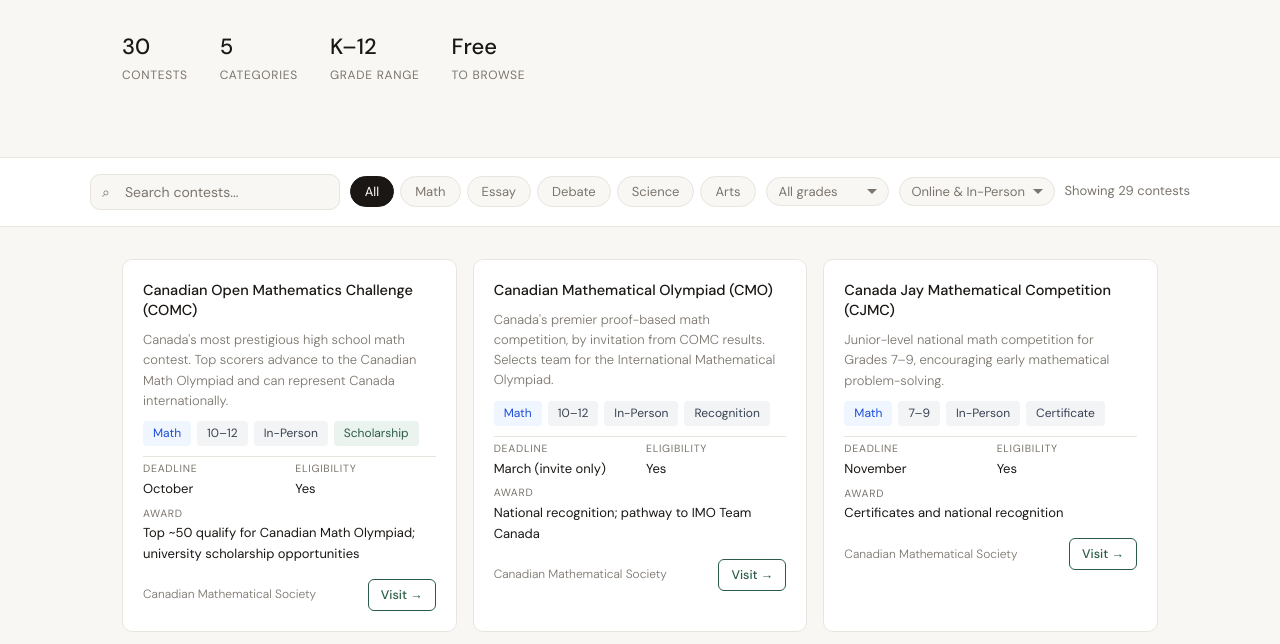
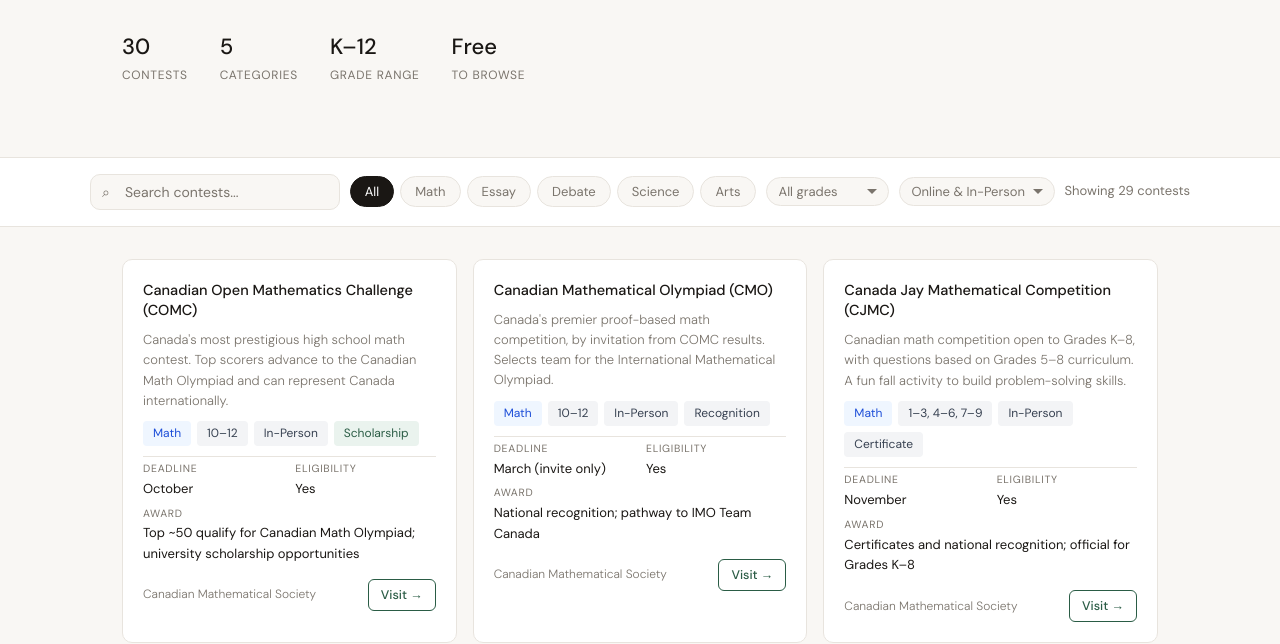
Before and after one commit to soumyasingh05/student-contest-finder, a plain HTML site: page index.html in a window 1280 px wide. Shown: the part 314-958 px from the top of the page. Drawn offline with Linux system fonts and the light colour scheme.

Commit message:
Update math competition entries in index.html

```diff
--- a/index.html
+++ b/index.html
@@ -413,8 +413,8 @@
 const contests = [
   {name:"Canadian Open Mathematics Challenge (COMC)",cat:"Math",grades:["10–12"],eli:"Yes",deadline:"October",reward:"Scholarship",rewardD:"Top ~50 qualify for Canadian Math Olympiad; university scholarship opportunities",mode:"In-Person",org:"Canadian Mathematical Society",url:"https://cms.math.ca/competitions/",desc:"Canada's most prestigious high school math contest. Top scorers advance to the Canadian Math Olympiad and can represent Canada internationally.",featured:false},
   {name:"Canadian Mathematical Olympiad (CMO)",cat:"Math",grades:["10–12"],eli:"Yes",deadline:"March (invite only)",reward:"Recognition",rewardD:"National recognition; pathway to IMO Team Canada",mode:"In-Person",org:"Canadian Mathematical Society",url:"https://cms.math.ca/competitions/",desc:"Canada's premier proof-based math competition, by invitation from COMC results. Selects team for the International Mathematical Olympiad.",featured:false},
-  {name:"Canada Jay Mathematical Competition (CJMC)",cat:"Math",grades:["7–9"],eli:"Yes",deadline:"November",reward:"Certificate",rewardD:"Certificates and national recognition",mode:"In-Person",org:"Canadian Mathematical Society",url:"https://cms.math.ca/competitions/",desc:"Junior-level national math competition for Grades 7–9, encouraging early mathematical problem-solving.",featured:false},
-  {name:"Canada Lynx Mathematical Competition (CLMC)",cat:"Math",grades:["4–6"],eli:"Yes",deadline:"October",reward:"Certificate",rewardD:"Certificates and recognition for top performers",mode:"In-Person",org:"Canadian Mathematical Society",url:"https://cms.math.ca/competitions/",desc:"Elementary-level national math competition designed for Grades 4–6 students.",featured:false},
+  {name:"Canada Jay Mathematical Competition (CJMC)",cat:"Math",grades:["1–3","4–6","7–9"],eli:"Yes",deadline:"November",reward:"Certificate",rewardD:"Certificates and national recognition; official for Grades K–8",mode:"In-Person",org:"Canadian Mathematical Society",url:"https://cms.math.ca/competitions/cjmc/",desc:"Canadian math competition open to Grades K–8, with questions based on Grades 5–8 curriculum. A fun fall activity to build problem-solving skills.",featured:false},
+  {name:"Canada Lynx Mathematical Competition (CLMC)",cat:"Math",grades:["7–9","10–12"],eli:"Yes",deadline:"October",reward:"Certificate",rewardD:"Certificates and recognition; perfect scorers invited to write COMC free of charge",mode:"In-Person",org:"Canadian Mathematical Society",url:"https://cms.math.ca/competitions/clmc/",desc:"Open to all K–12 students but designed for Grades 7–12; based on Grades 7–11 curriculum. Serves as a warm-up for the COMC in October.",featured:false},
   {name:"CEMC Gauss Contests",cat:"Math",grades:["7–9"],eli:"Yes",deadline:"May",reward:"Certificate",rewardD:"Certificates; honour roll; national recognition",mode:"In-Person",org:"University of Waterloo – CEMC",url:"https://cemc.uwaterloo.ca/contests",desc:"Multiple-choice math contests for Grades 7 and 8 hosted by the Centre for Education in Mathematics and Computing.",featured:false},
   {name:"CEMC Pascal, Cayley & Fermat Contests",cat:"Math",grades:["7–9","10–12"],eli:"Yes",deadline:"February",reward:"Certificate",rewardD:"Certificates, honour roll, and school recognition",mode:"In-Person",org:"University of Waterloo – CEMC",url:"https://cemc.uwaterloo.ca/contests",desc:"Grade-specific multiple-choice contests for Grades 9–11 encouraging mathematical problem-solving and critical thinking.",featured:false},
   {name:"CEMC Euclid Contest",cat:"Math",grades:["10–12"],eli:"Yes",deadline:"March / April",reward:"Scholarship",rewardD:"Strong performance considered for UWaterloo Faculty of Mathematics entrance scholarships",mode:"In-Person",org:"University of Waterloo – CEMC",url:"https://cemc.uwaterloo.ca/contests/euclid.html",desc:"Challenging senior-level math contest for Grade 12 with short-answer and full-solution questions.",featured:false},
```
